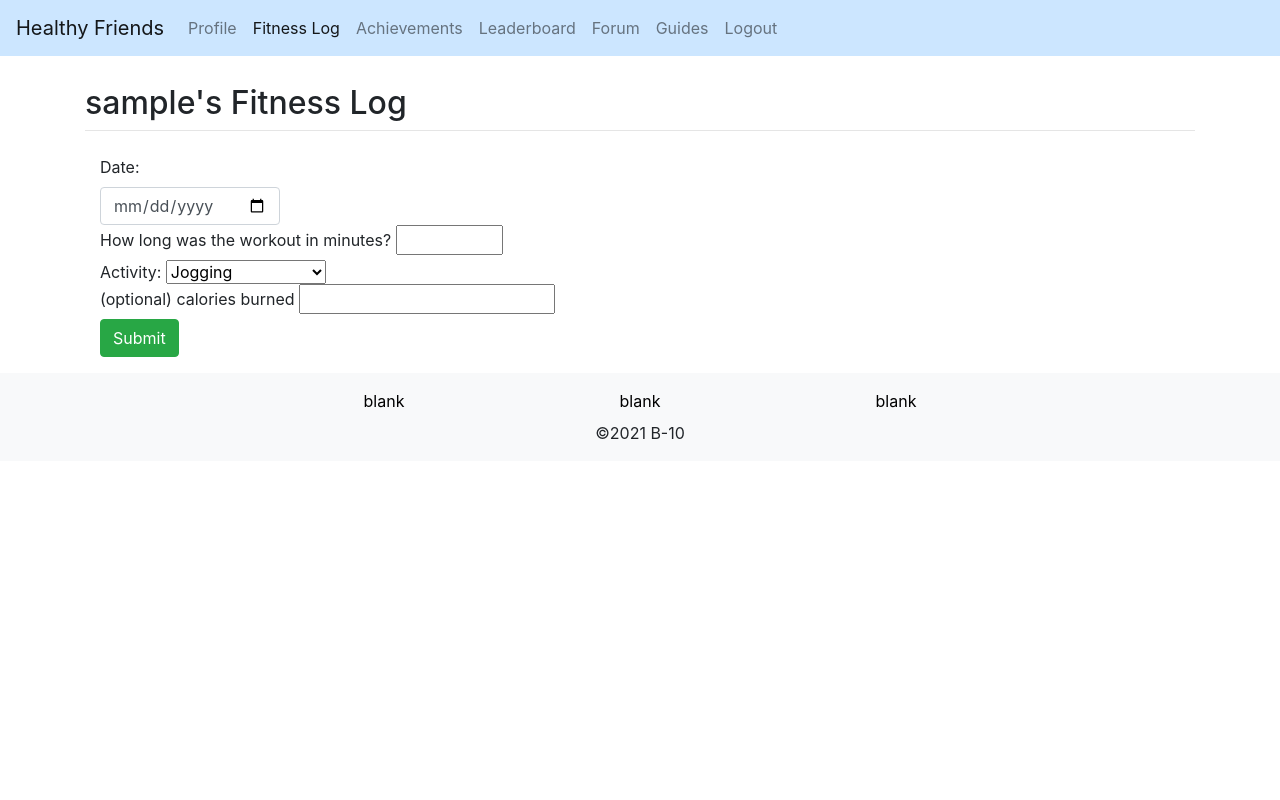
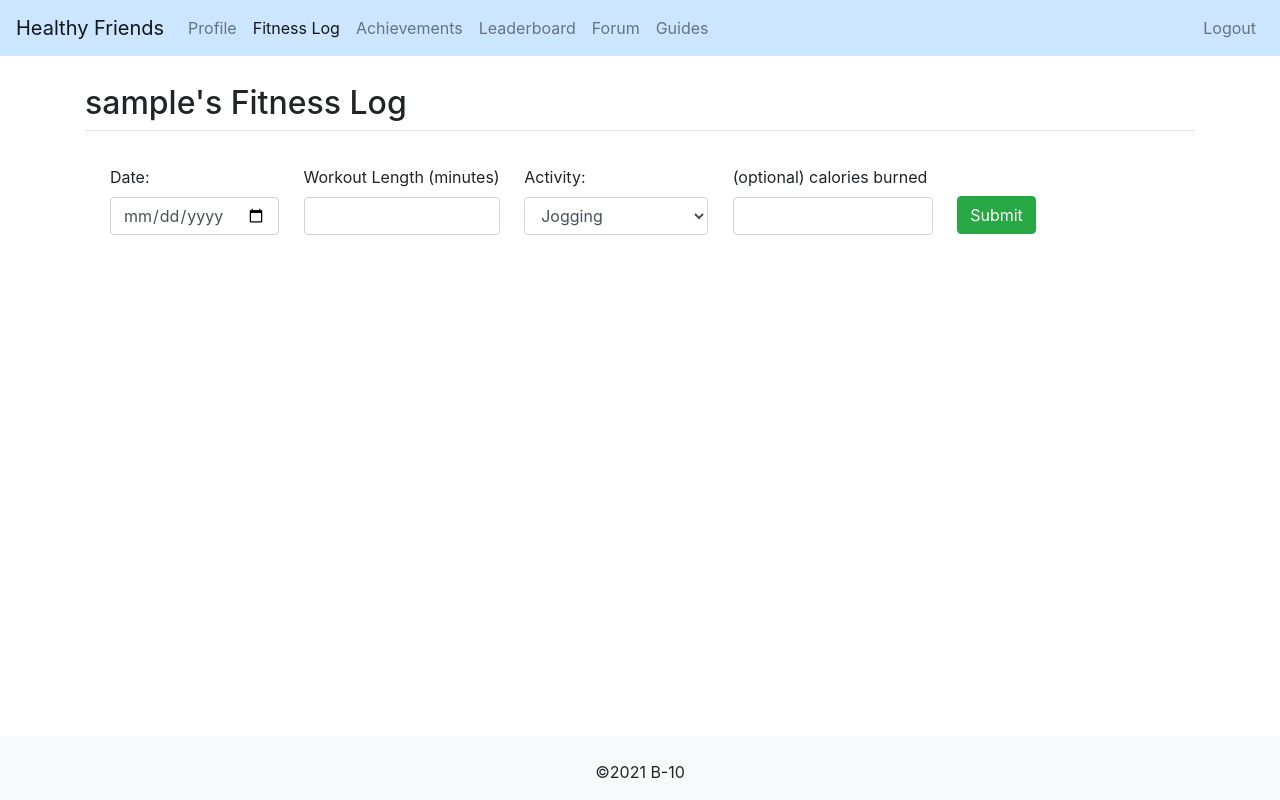
Before and after one commit to js2qn/HealthyFriends-ExerciseGamification, a Django app: page /fitnesslog/ in a window 1280 px wide. Run offline with Django 3.2, Linux system fonts and the light colour scheme; the visitor is signed in with stand-in values (Sample User, id 1); some libraries are stand-ins or nearby versions.

Commit message:
fixed base.html footer, fitnesslog layout, icon position in index

```diff
--- a/healthyfriends/templates/healthyfriends/base.html
+++ b/healthyfriends/templates/healthyfriends/base.html
@@ -24,20 +24,22 @@
             <span class="navbar-toggler-icon"></span>
           </button>
           <div class="collapse navbar-collapse" id="navbarNavAltMarkup">
-            <div class="navbar-nav">
               {% if user.is_authenticated %}
+              <ul class="navbar-nav">
                 <a id="profile_nav" class="nav-item nav-link" href="{% url 'profile' %}">Profile</a>
                 <a id="log_nav" class="nav-item nav-link" href="{% url 'fitnesslog' %}">Fitness Log</a>
                 <a id="achievements_nav" class="nav-item nav-link" href="{% url 'achievements' %}">Achievements</a>
                 <a id="leaderboard_nav" class="nav-item nav-link" href="{% url 'leaderboard' %}">Leaderboard</a>
                 <a id="forum_nav" class="nav-item nav-link" href="{% url 'forum' %}">Forum</a>
                 <a id="guides_nav" class="nav-item nav-link" href="{% url 'guides' %}">Guides</a>
+              </ul>
+              <ul class="nav navbar-nav flex-row justify-content-between ml-auto">
                 <a class="nav-item nav-link" href="/logout">Logout</a>
               {% else %}
+              <ul class="nav navbar-nav flex-row justify-content-between ml-auto">
                 <a id="login_nav" class="nav-item nav-link" href="{% url 'login' %}">Login</a>
               {% endif %}
-
-            </div>
+              </ul>
           </div>
       </nav>
       <div class="container" style="padding-top: 20px">
@@ -50,10 +52,8 @@
           </div>
         </div>
       </div>
-</body>
-<div class = "fixed-botttom">
-<footer class="footer mt-auto py-3 bg-light text-center">
-    <div class="row" style="width: 60%; margin: auto">
+      <footer class="footer mt-auto py-3 bg-light text-center fixed-bottom">
+        <!-- <div class="row" style="width: 60%; margin: auto">
           <div class="col-md">
             <a style="color: black">blank</a>
           </div>
@@ -63,12 +63,12 @@
           <div class="col-md">
             <a style="color: black">blank</a>
           </div>
-    </div>
+        </div> -->
         <div class="row">
           <div class="col-md-auto" style="margin: auto; padding-top: 8px">
             ©2021 B-10
           </div>
         </div>
       </footer>
-</div>
+    </body>
   </html>
--- a/healthyfriends/templates/healthyfriends/fitnesslog.html
+++ b/healthyfriends/templates/healthyfriends/fitnesslog.html
@@ -1,16 +1,5 @@
 {% extends 'healthyfriends/base.html' %}
 {% load static %}
-<html>
-<head>
-    <meta charset="utf-8">
-    <meta name="viewport" content="width=device-width, initial-scale=1, shrink-to-fit=no">
-    <link rel="stylesheet" href="https://stackpath.bootstrapcdn.com/bootstrap/4.1.3/css/bootstrap.min.css" integrity="sha384-MCw98/SFnGE8fJT3GXwEOngsV7Zt27NXFoaoApmYm81iuXoPkFOJwJ8ERdknLPMO" crossorigin="anonymous">
-    <script src="https://code.jquery.com/jquery-3.2.1.slim.min.js" integrity="sha384-KJ3o2DKtIkvYIK3UENzmM7KCkRr/rE9/Qpg6aAZGJwFDMVNA/GpGFF93hXpG5KkN" crossorigin="anonymous"></script>
-    <script src="https://cdnjs.cloudflare.com/ajax/libs/popper.js/1.12.9/umd/popper.min.js" integrity="sha384-ApNbgh9B+Y1QKtv3Rn7W3mgPxhU9K/ScQsAP7hUibX39j7fakFPskvXusvfa0b4Q" crossorigin="anonymous"></script>
-    <script src="https://maxcdn.bootstrapcdn.com/bootstrap/4.0.0/js/bootstrap.min.js" integrity="sha384-JZR6Spejh4U02d8jOt6vLEHfe/JQGiRRSQQxSfFWpi1MquVdAyjUar5+76PVCmYl" crossorigin="anonymous"></script>
-    <script src="{% static 'healthyfriends/js/healthyfriends.js' %}"></script>
-</head>
-</html>
 
 {% load socialaccount %}
 {% providers_media_js %}
@@ -37,16 +26,17 @@
 <div class="container">
 	<form method = "POST">
 		{% csrf_token %}
-		<div>
+        <div style="padding: 10px; display: inline-block;">
 			<label for="date">Date:</label>
-			<input type="date" class="form-control" id="workoutDate" name="date" style="max-width: 180px;">
+			<input type="date" id="workoutDate" class="form-control" name="date" style="max-width: 200px;">
 		</div>
-		<div>
-			<label for="length">How long was the workout in minutes?</label>
-			<input type="number" id="lengthOfWorkout" name="length" min="1" max="9999">
+        <div style="padding: 10px; display: inline-block;">
+			<label for="length">Workout Length (minutes)</label>
+			<input type="number" id="lengthOfWorkout"  class="form-control" name="length" min="1" max="9999" style="max-width: 200px;">
         </div>
-        Activity:
-        <select name="activity" id="activity">
+        <div style="padding: 10px; display: inline-block;">
+			<label for="activity">Activity:</label>
+            <select name="activity" id="activity"  class="form-control"  style="max-width: 200px;">
                 <option value="8">Jogging</option>
                 <option value="9.8">Running</option>
                 <option value="4.3">Brisk Walk</option>
@@ -60,11 +50,12 @@
                 <option value="6.5">Basketball</option>
                 <option value="7.3">Hiking</option>
             </select>
-        <div>
+        </div>
+        <div style="padding: 10px; display: inline-block;">
 			<label for="calories">(optional) calories burned</label>
-			<input type="number" id="calBurned" name="calories">
+			<input type="number" id="calBurned"  class="form-control" name="calories" style="max-width: 200px;">
 		</div>
-		<button type="submit" class="btn btn-success">Submit</button>
+		<button type="submit" class="btn btn-success" style="margin-bottom: 6px; margin-left: 10px">Submit</button>
 	<form>
 </div>
 {% endblock %}
--- a/healthyfriends/templates/healthyfriends/index.html
+++ b/healthyfriends/templates/healthyfriends/index.html
@@ -43,7 +43,7 @@ Welcome to Healthy Friends!
         </div>
         <div class="col">
             <div class="media mt-2 mb-2">
-                <img class="align-self-center mt-4 mr-3 px-4" style="max-width:40%; max-height: 30%;" src="{% static 'healthyfriends/images/guide-icon.png' %}" alt="Generic placeholder image">
+                <img class="align-self-center mt-4 mr-3 px-4" style="max-width:40%; max-height: 30%; padding-top: 14px" src="{% static 'healthyfriends/images/guide-icon.png' %}" alt="Generic placeholder image">
                 <div class="media-body">
                     <h5 class="mt-4">Access Guides</h5>
                     <p>Check out playlists with workout guides to fit your needs!</p>
```
Also changed, not shown: healthyfriends/static/healthyfriends/images/guide-icon.png. Lines whose indentation alone changed are shown as unchanged.
